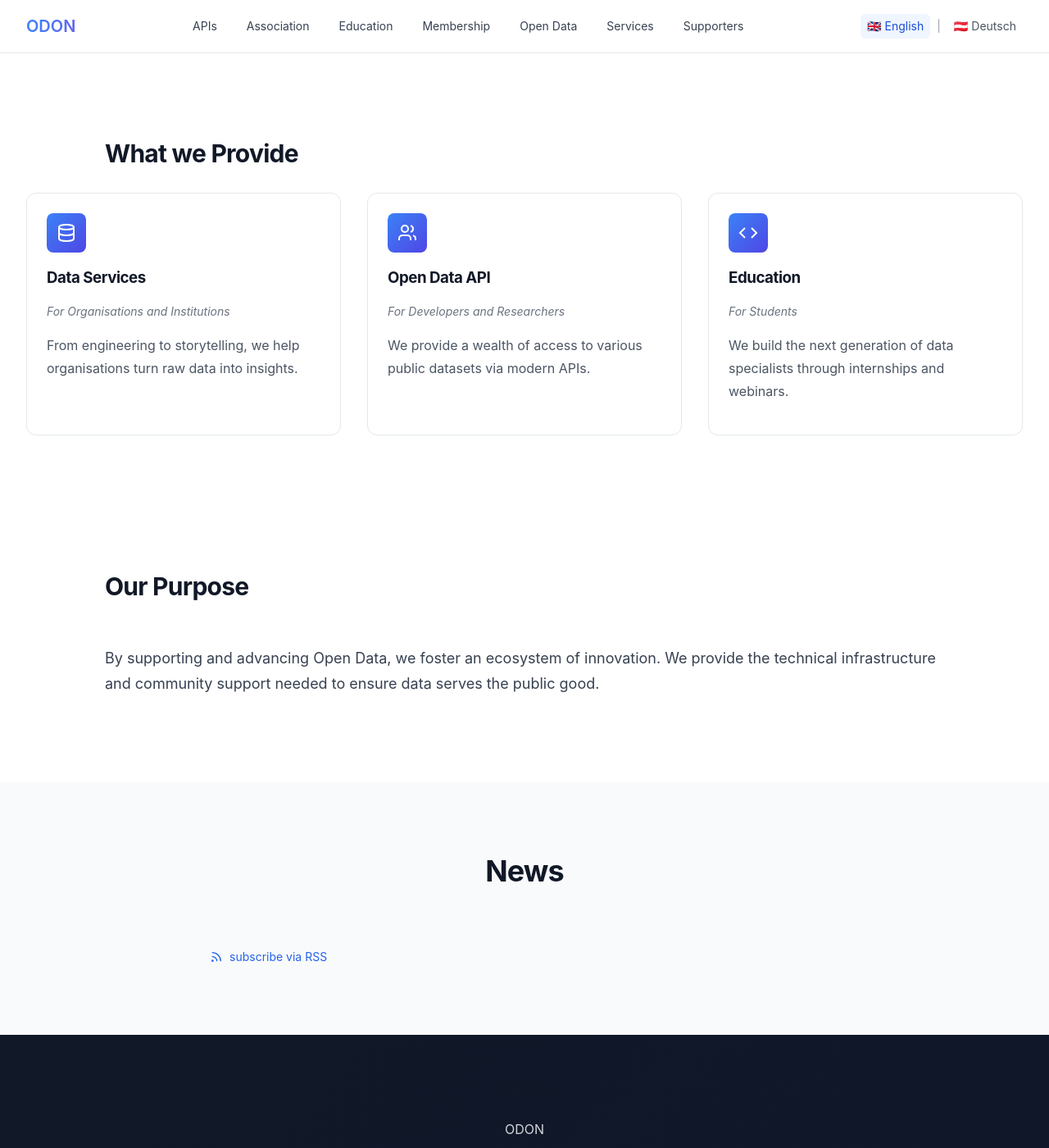
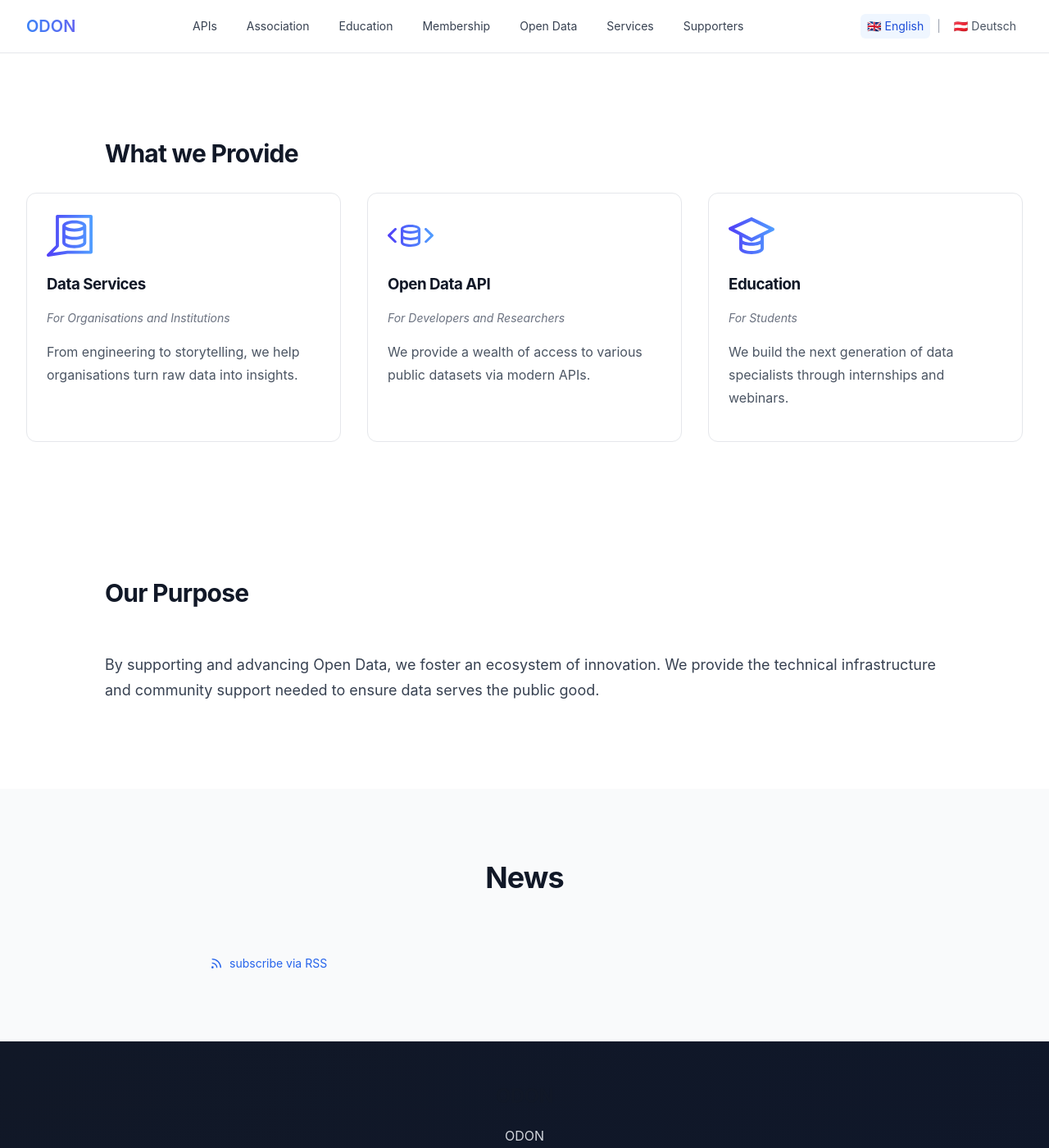
Before and after one commit to verein-odon/verein-odon.github.io, a Jekyll site: the page built from docs/en/index.md, in a window 1280 px wide and 1400 px high, scrolled down 1261 px. Shown: the whole window at 82% size. Built offline with Jekyll 4.4.1, drawn with Linux system fonts in a browser that asks for light colours.

Commit message:
Added new icons to home page

```diff
--- a/docs/assets/main.scss
+++ b/docs/assets/main.scss
@@ -573,9 +573,9 @@ a.btn-primary, a.btn-primary:hover {
 }
 
 .card-icon {
-  width: 3rem;
-  height: 3rem;
-  background: linear-gradient(135deg, var(--color-primary), var(--color-indigo));
+  width: 3.5rem;
+  height: 3.5rem;
+  //background: linear-gradient(135deg, var(--color-primary), var(--color-indigo));
   border-radius: 0.5rem;
   display: flex;
   align-items: center;
--- a/docs/en/index.md
+++ b/docs/en/index.md
@@ -41,11 +41,7 @@ show_excerpts: true
         <div class="cards-grid">
             <div class="card">
                 <div class="card-icon">
-                <svg viewBox="0 0 24 24" fill="none" stroke="currentColor" stroke-width="2">
-                    <ellipse cx="12" cy="5" rx="9" ry="3"></ellipse>
-                    <path d="M21 12c0 1.66-4 3-9 3s-9-1.34-9-3"></path>
-                    <path d="M3 5v14c0 1.66 4 3 9 3s9-1.34 9-3V5"></path>
-                </svg>
+                    <img src="/assets/images/icons/data-services.svg" alt="Data services" loading="lazy">
                 </div>
                 <h3>Data Services</h3>
                 <p class="membership-subtitle">For Organisations and Institutions</p>
@@ -55,12 +51,7 @@ show_excerpts: true
             </div>
             <div class="card">
                 <div class="card-icon">
-                <svg viewBox="0 0 24 24" fill="none" stroke="currentColor" stroke-width="2">
-                    <path d="M16 21v-2a4 4 0 0 0-4-4H6a4 4 0 0 0-4 4v2"></path>
-                    <circle cx="9" cy="7" r="4"></circle>
-                    <path d="M22 21v-2a4 4 0 0 0-3-3.87"></path>
-                    <path d="M16 3.13a4 4 0 0 1 0 7.75"></path>
-                </svg>
+                    <img src="/assets/images/icons/apis.svg" alt="API visualization" loading="lazy">
                 </div>
                 <h3>Open Data API</h3>
                 <p class="membership-subtitle">For Developers and Researchers </p>
@@ -70,10 +61,7 @@ show_excerpts: true
             </div>
             <div class="card">
                 <div class="card-icon">
-                <svg viewBox="0 0 24 24" fill="none" stroke="currentColor" stroke-width="2">
-                    <polyline points="16 18 22 12 16 6"></polyline>
-                    <polyline points="8 6 2 12 8 18"></polyline>
-                </svg>
+                    <img src="/assets/images/icons/education.svg" alt="Data services" loading="lazy">
                 </div>
                 <h3>Education</h3>
                 <p class="membership-subtitle">For Students</p>
```
Also changed, not shown: docs/en/supporters.md (+6 -6 lines).
